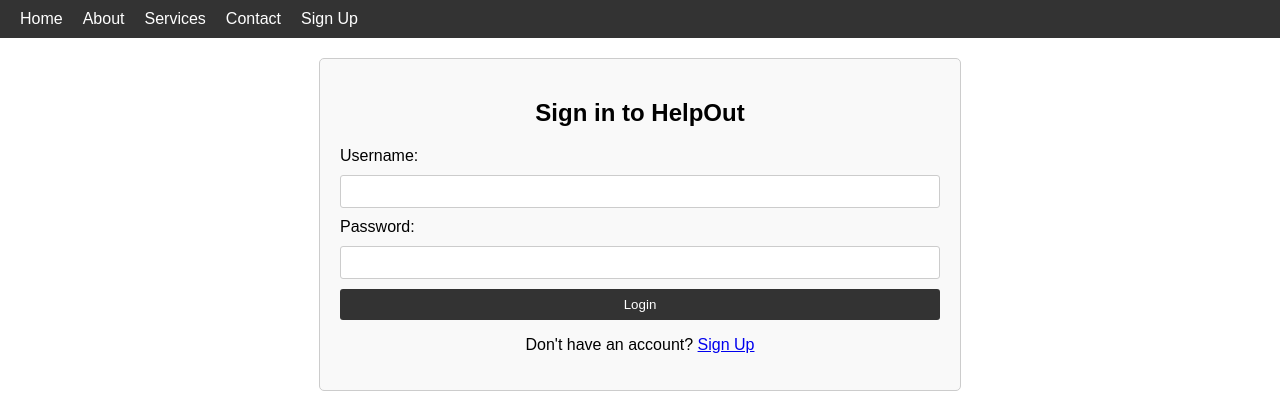
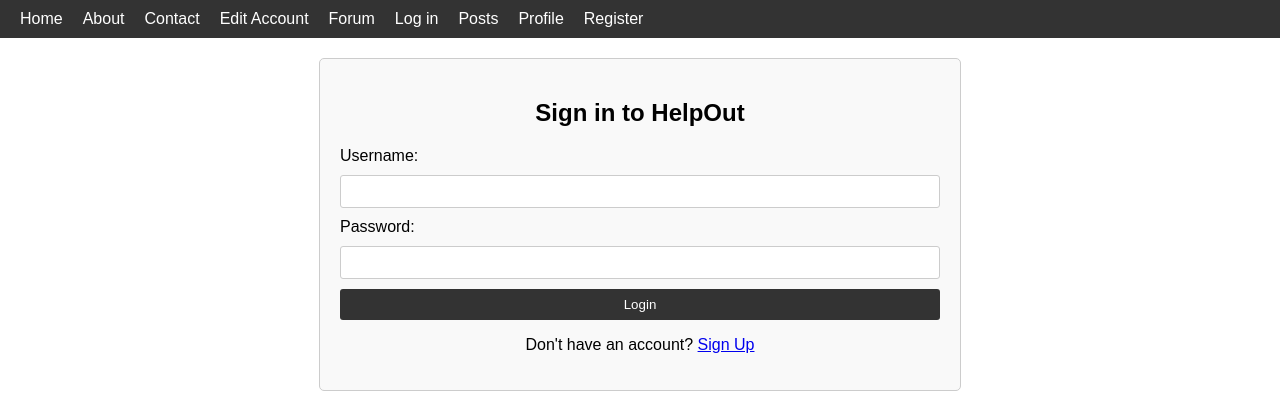
Before and after one commit to jacob-sasser/ITSC-3155-FINAL, a Flask app: page /login in a window 1280 px wide. Shown: the top 420 px of the page. Run offline with Flask 3, Linux system fonts and the light colour scheme; parts of the project's set-up code (start-up, migrations or seed data) failed here and were passed over.

Commit message:
Update logIn.html

```diff
--- a/templates/logIn.html
+++ b/templates/logIn.html
@@ -74,11 +74,15 @@
   <header>
     <nav>
       <ul>
-        <li><a href="index">Home</a></li>
-        <li><a href="about">About</a></li>
-        <li><a href="services">Services</a></li>
-        <li><a href="contact">Contact</a></li>
-        <li><a href="login">Sign Up</a></li>
+        <li><a href="/index">Home</a></li>
+        <li><a href="/about">About</a></li>
+        <li><a href="/contact">Contact</a></li>
+        <li><a href="/edit_account">Edit Account</a></li>
+        <li><a href="/forum">Forum</a></li>
+        <li><a href="/login">Log in</a></li>
+        <li><a href="/post">Posts</a></li>
+        <li><a href="/profile">Profile</a></li>
+        <li><a href="/register">Register</a></li>
       </ul>
     </nav>
   </header>
```
